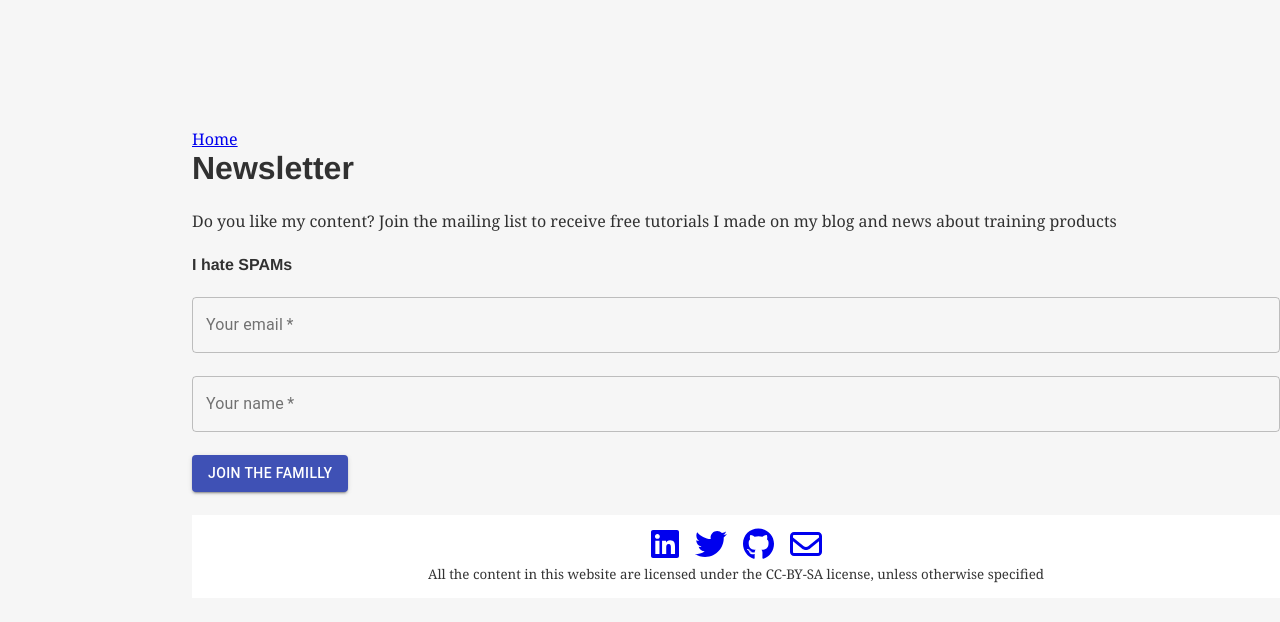
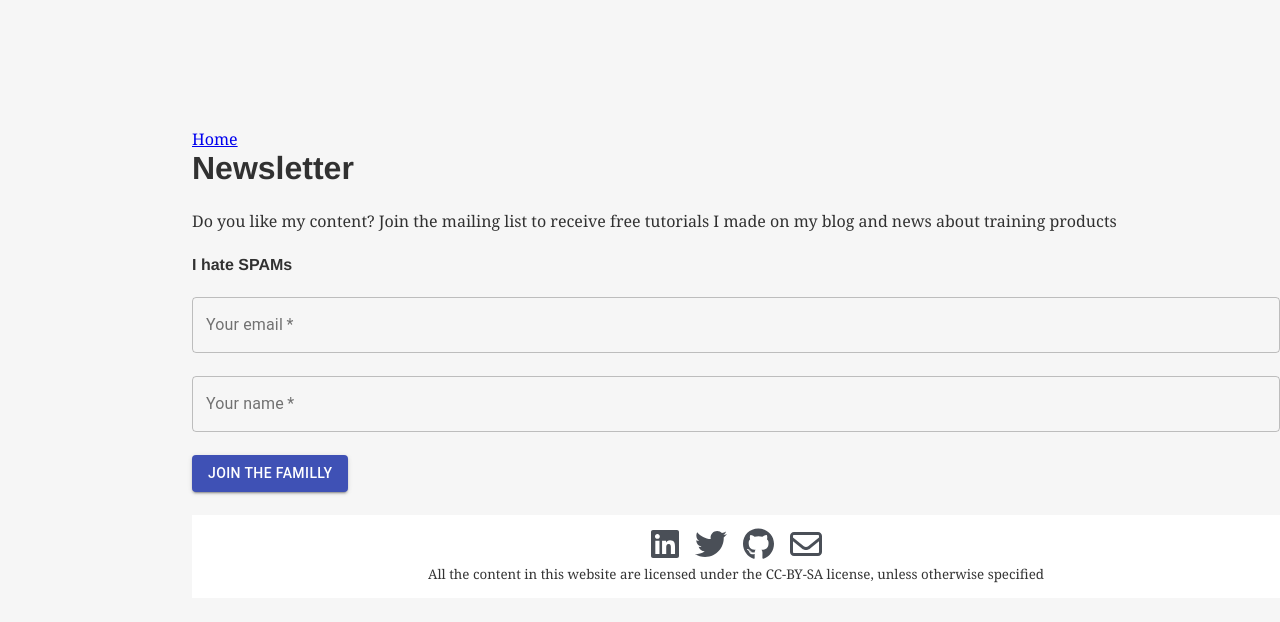
Before and after one commit to Bam92/abelmbula, a Gatsby site: page /newsletter in a window 1280 px wide. Built offline with nearby package versions, Linux system fonts and the light colour scheme; Gatsby itself is replaced by a stand-in of ours; some packages are replaced by stand-ins of ours.

Commit message:
close #20; add footer

```diff
--- a/src/components/molecules/SocialCard/SocialCard.js
+++ b/src/components/molecules/SocialCard/SocialCard.js
@@ -13,14 +13,18 @@ const SocialCard = () => {
 
   return (
     <div className='socialCard'>
-      <a href={social.linkedin} >
+      <a href={social.linkedin} target='_blank' >
         <SocialIcon icon={faLinkedin} />
       </a>
-      <a href={social.twitter} >
+      <a href={social.twitter} target='_blank' >
         <SocialIcon icon={faTwitter} />
       </a>
-      <a href={social.github} title="Retrouve-moi sur Github"> <SocialIcon icon={faGithub} /> </a>
-      <a href='mailto:bam6192@gmail.com'><SocialIcon icon={faEnvelope} /></a>
+      <a href={social.github} title="Retrouve-moi sur Github" target='_blank'>
+        <SocialIcon icon={faGithub} />
+      </a>
+      <a href='mailto:bam6192@gmail.com'>
+        <SocialIcon icon={faEnvelope} />
+      </a>
     </div>
   )
 }
--- a/src/components/molecules/SocialCard/SocialCard.style.css
+++ b/src/components/molecules/SocialCard/SocialCard.style.css
@@ -4,6 +4,7 @@
     gap: 1em;
 }
 
-.socialCard a {
-    text-decoration: dashed !important;
+.socialCard > a {
+    /* text-decoration: none;  */
+    color: rgb(74, 79, 87);
 }
--- a/src/pages/blog.css
+++ b/src/pages/blog.css
@@ -1,7 +1,7 @@
 article a:hover {
-  color: #1ca086;
+  /* color: #1ca086; */
 }
 
 article a {
-  text-decoration: none !important;
+  /* text-decoration: none !important; */
 }
--- a/src/pages/blog.js
+++ b/src/pages/blog.js
@@ -24,8 +24,7 @@ class BlogIndex extends React.Component {
         <Layout location={ location }>
           <SEO title="Blog" />
           <h3>
-            Find great articles among { posts.length }
-            that <i>really</i> suit your need.
+            Find great articles among { posts.length } that <i>really</i> suit your need.
           </h3>
           <div>{ posts }</div>
         </Layout>
--- a/src/styles/global.css
+++ b/src/styles/global.css
@@ -6,5 +6,4 @@ html {
 
 a:hover {
     color: orangered;
-
 }
```
